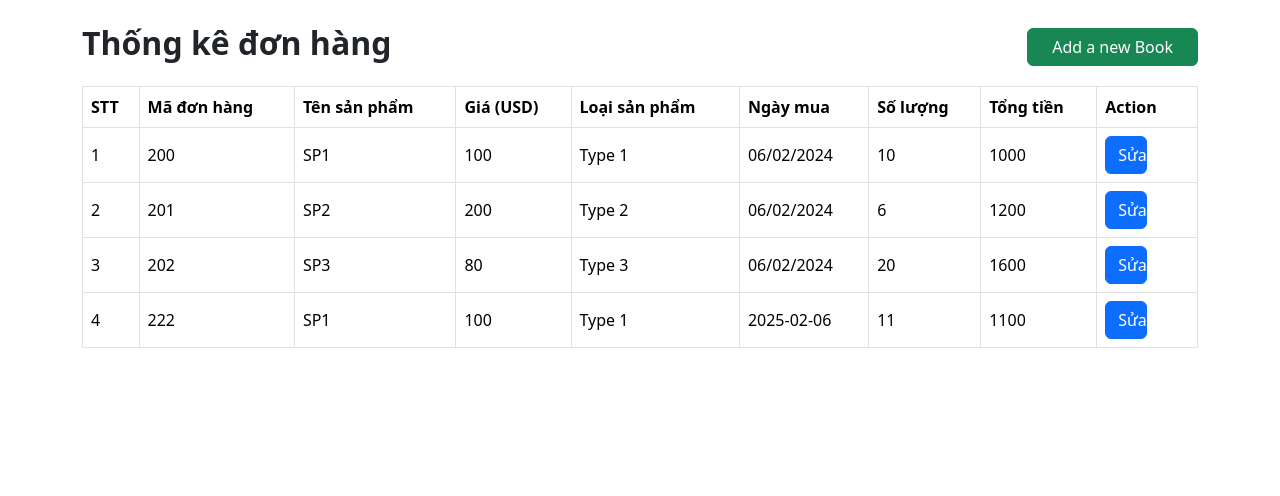
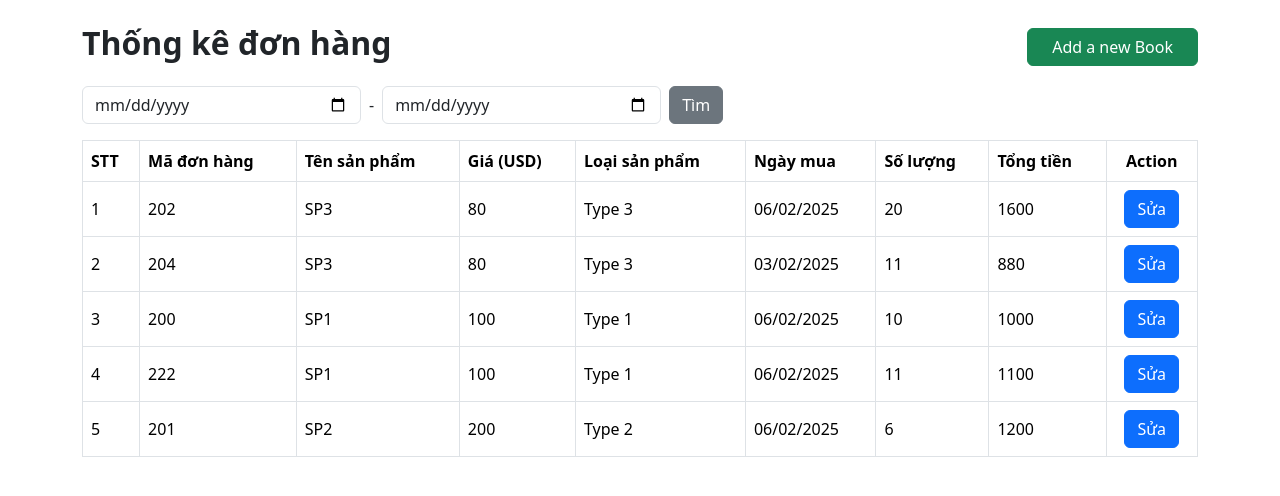
Before and after one commit to dunglt94/module5-test, a React (Create React App) app: page / in a window 1280 px wide. Shown: the top 496 px of the page. Built offline with nearby package versions, Linux system fonts and the light colour scheme; data requests are answered from the project's data file.

Commit message:
add search by period between 2 date

```diff
--- a/mock-data/db.json
+++ b/mock-data/db.json
@@ -23,7 +23,7 @@
     {
       "id": 1,
       "code": "200",
-      "boughtDate": "06/02/2024",
+      "boughtDate": "2025-02-06",
       "total": 1000,
       "quantity": 10,
       "product_id": 1
@@ -31,7 +31,7 @@
     {
       "id": 2,
       "code": "201",
-      "boughtDate": "06/02/2024",
+      "boughtDate": "2025-02-06",
       "total": 1200,
       "quantity": 6,
       "product_id": 2
@@ -39,7 +39,7 @@
     {
       "id": 3,
       "code": "202",
-      "boughtDate": "06/02/2024",
+      "boughtDate": "2025-02-06",
       "total": 1600,
       "quantity": 20,
       "product_id": 3
@@ -51,6 +51,14 @@
       "boughtDate": "2025-02-06",
       "quantity": "11",
       "id": 4
+    },
+    {
+      "total": 880,
+      "code": "204",
+      "product_id": 3,
+      "boughtDate": "2025-02-03",
+      "quantity": "11",
+      "id": 5
     }
   ]
 }
--- a/src/componants/Order.js
+++ b/src/componants/Order.js
@@ -6,6 +6,8 @@ import {Link} from "react-router-dom";
 const Book = () => {
     const [orders, setOrders] = useState([]);
     const [products, setProducts] = useState([]);
+    const [startDate, setStartDate] = useState(""); // Ngày bắt đầu
+    const [endDate, setEndDate] = useState(""); // Ngày kết thúc
 
     useEffect(() => {
         axios
@@ -31,9 +33,31 @@ const Book = () => {
             .catch((error) => console.error(error));
     }, []);
 
+    const sortedOrders = [...orders].sort((a, b) => {
+        const productA = getProductById(a.product_id);
+        const productB = getProductById(b.product_id);
+        return (productA?.price || 0) - (productB?.price || 0);
+    });
 
+    const formatDate = (dateString) => {
+        return new Intl.DateTimeFormat("vi-VN", {
+            day: "2-digit",
+            month: "2-digit",
+            year: "numeric",
+        }).format(new Date(dateString));
+    };
 
+    const filterOrdersByDate = () => {
+        const start = startDate ? new Date(startDate) : null;
+        const end = endDate ? new Date(endDate) : null;
 
+        const filtered = orders.filter(order => {
+            const orderDate = new Date(order.boughtDate);
+            return (!start || orderDate >= start) && (!end || orderDate <= end);
+        });
+
+        setOrders(filtered);
+    };
 
     return (
         <div className="container mt-4">
@@ -42,6 +66,23 @@ const Book = () => {
                 <Link to={`/add`} className="btn btn-success px-4">
                     Add a new Book
                 </Link>
+            </div>
+
+            <div className="mb-3 d-flex w-auto text-center">
+                <input
+                    type="date"
+                    className="form-control w-25"
+                    value={startDate}
+                    onChange={(e) => setStartDate(e.target.value)}
+                />
+                <span className="mx-2 align-self-center">-</span>
+                <input
+                    type="date"
+                    className="form-control w-25 me-2"
+                    value={endDate}
+                    onChange={(e) => setEndDate(e.target.value)}
+                />
+                <button onClick={filterOrdersByDate} className="btn btn-secondary">Tìm</button>
             </div>
 
             <table className="table table-bordered">
@@ -55,12 +96,12 @@ const Book = () => {
                     <th>Ngày mua</th>
                     <th>Số lượng</th>
                     <th>Tổng tiền</th>
-                    <th>Action</th>
+                    <th className="text-center">Action</th>
 
                 </tr>
                 </thead>
                 <tbody className="align-middle">
-                {orders.map((order, index) => {
+                {sortedOrders.map((order, index) => {
                     const product = getProductById(order.product_id);
                     return (
                         <tr key={order.id}>
@@ -69,19 +110,20 @@ const Book = () => {
                             <td>{product.name}</td>
                             <td>{product.price}</td>
                             <td>{product.type}</td>
-                        <td>{order.boughtDate}</td>
+                            <td>{formatDate(order.boughtDate)}</td>
                             <td>{order.quantity}</td>
                             <td>{order.total}</td>
-                        <td>
+                            <td className="text-center">
                                 <Link
                                     to={`/edit/${order.id}`}
-                                className="btn btn-primary me-2 btn-action w-50"
+                                    className="btn btn-primary btn-action"
                                 >
                                     Sửa
                                 </Link>
                             </td>
                         </tr>
-                )})}
+                    )
+                })}
                 </tbody>
             </table>
         </div>
```
Also changed, not shown: src/componants/OrderForm.js (line endings or trailing spaces). Lines whose indentation alone changed are shown as unchanged.
